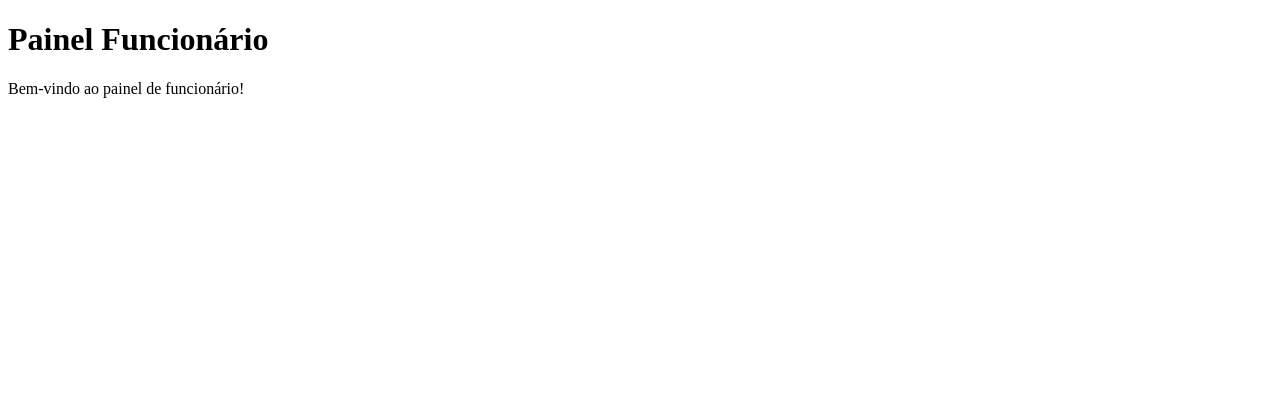
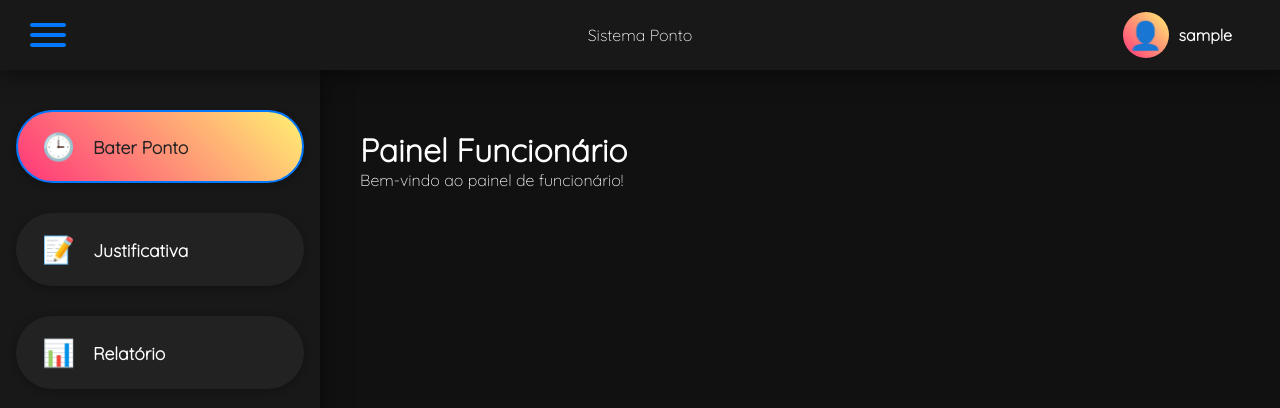
Before and after one commit to GianKretzl/point_system, a Flask app: page /employee in a window 1280 px wide. Shown: the top 408 px of the page. Run offline with Flask 3, Linux system fonts and the light colour scheme; the visitor is signed in with stand-in values (Sample User, id 1).

Commit message:
fix admin, create page employee

```diff
--- a/routes.py
+++ b/routes.py
@@ -1,6 +1,8 @@
 from flask import Blueprint, render_template, redirect, url_for, request, flash, session
-from models import User
+from models import EmployeeSchedule, User
 from forms import LoginForm
+from werkzeug.security import generate_password_hash
+from datetime import datetime
 
 bp = Blueprint('main', __name__)
 
@@ -41,15 +43,60 @@ def employee():
 
 @bp.route('/register_employees', methods=['GET', 'POST'])
 def register_employees():
+    if not session.get('username') or not session.get('is_admin'):
+        return redirect(url_for('main.login'))
     if request.method == 'POST':
-        # Lógica para cadastrar funcionário
-        pass
+        name = request.form.get('name')
+        username = request.form.get('username')
+        password = request.form.get('password')
+        is_admin = True if request.form.get('is_admin') == '1' else False
+
+        # Verifica se usuário já existe
+        if User.query.filter_by(username=username).first():
+            flash('Usuário já existe!', 'danger')
+            return render_template('register_employees.html')
+
+        user = User(
+            name=name,
+            username=username,
+            password=password,
+            is_admin=is_admin,
+            is_employee=True
+        )
+        from db import db
+        db.session.add(user)
+        db.session.commit()
+        flash('Funcionário cadastrado com sucesso!', 'success')
+        return redirect(url_for('main.register_employees'))
     return render_template('register_employees.html')
 
 @bp.route('/employee_schedule', methods=['GET', 'POST'])
 def employee_schedule():
-    # Lógica para cadastrar horário
-    return render_template('employee_schedule.html')
+    if not session.get('username') or not session.get('is_admin'):
+        return redirect(url_for('main.login'))
+    users = User.query.all()
+    if request.method == 'POST':
+        user_id = request.form.get('user_id')
+        date = request.form.get('date')
+        entry_time = request.form.get('entry_time')
+        exit_time = request.form.get('exit_time')
+
+        if not user_id or not date or not entry_time or not exit_time:
+            flash('Preencha todos os campos!', 'danger')
+            return render_template('employee_schedule.html', users=users)
+
+        schedule = EmployeeSchedule(
+            user_id=user_id,
+            date=datetime.strptime(date, '%Y-%m-%d').date(),
+            entry_time=datetime.strptime(entry_time, '%H:%M').time(),
+            exit_time=datetime.strptime(exit_time, '%H:%M').time()
+        )
+        from db import db
+        db.session.add(schedule)
+        db.session.commit()
+        flash('Horário cadastrado com sucesso!', 'success')
+        return redirect(url_for('main.employee_schedule'))
+    return render_template('employee_schedule.html', users=users)
 
 @bp.route('/logout', methods=['POST'])
 def logout():
--- /dev/null
+++ b/static/css/employee.css
@@ -0,0 +1,243 @@
+@import url("https://fonts.googleapis.com/css2?family=Quicksand:wght@300&display=swap");
+
+:root {
+    --background-dark: #111;
+    --background-light: #181818;
+    --primary: #0078ff;
+    --primary-gradient: linear-gradient(45deg, #ff357a, #fff172);
+    --accent: #ff357a;
+    --text: #fff;
+    --text-muted: #bbb;
+    --box-bg: #222;
+    --box-shadow: 0 4px 24px rgba(0,0,0,0.5);
+    --border-radius: 40px;
+}
+
+* {
+    margin: 0;
+    padding: 0;
+    box-sizing: border-box;
+    font-family: "Quicksand", sans-serif;
+}
+
+body {
+    background: var(--background-dark);
+    color: var(--text);
+    width: 100vw;
+    min-height: 100vh;
+    overflow-x: hidden;
+}
+
+header {
+    height: 70px;
+    width: 100vw;
+    padding: 0 30px;
+    background: var(--background-light);
+    position: fixed;
+    z-index: 100;
+    box-shadow: var(--box-shadow);
+    display: flex;
+    align-items: center;
+    justify-content: center;
+}
+
+.menu-btn {
+    position: absolute;
+    left: 30px;
+    top: 50%;
+    transform: translateY(-50%);
+    width: 36px;
+    height: 36px;
+    display: flex;
+    flex-direction: column;
+    justify-content: center;
+    cursor: pointer;
+    z-index: 200;
+    gap: 6px;
+}
+
+.menu-btn span {
+    display: block;
+    height: 4px;
+    width: 100%;
+    background: var(--primary);
+    border-radius: 2px;
+    transition: 0.3s;
+}
+
+.logosec {
+    width: 100%;
+    display: flex;
+    justify-content: center;
+    align-items: center;
+    position: relative;
+}
+
+.user-menu {
+    position: absolute;
+    right: 40px;
+    top: 50%;
+    transform: translateY(-50%);
+    display: flex;
+    align-items: center;
+    gap: 10px;
+    cursor: pointer;
+    z-index: 150;
+}
+
+.user-icon {
+    font-size: 1.7em;
+    background: var(--primary-gradient);
+    border-radius: 50%;
+    padding: 6px;
+    color: #222;
+}
+
+.user-name {
+    color: var(--text);
+    font-size: 1em;
+    font-weight: 600;
+    margin-right: 8px;
+}
+
+.user-dropdown {
+    display: none;
+    position: absolute;
+    top: 45px;
+    right: 0;
+    background: var(--background-light);
+    box-shadow: var(--box-shadow);
+    border-radius: 12px;
+    min-width: 120px;
+    padding: 10px 0;
+    z-index: 200;
+}
+
+.user-menu.active .user-dropdown {
+    display: block;
+}
+
+.logout-btn {
+    width: 100%;
+    background: none;
+    border: none;
+    color: var(--accent);
+    font-size: 1em;
+    padding: 10px 20px;
+    text-align: left;
+    cursor: pointer;
+    border-radius: 8px;
+    transition: background 0.2s;
+}
+
+.logout-btn:hover {
+    background: var(--primary-gradient);
+    color: #222;
+}
+
+.main-container {
+    display: flex;
+    width: 100vw;
+    position: relative;
+    top: 70px;
+    z-index: 1;
+}
+
+.navcontainer {
+    height: calc(100vh - 70px);
+    width: 320px;
+    background: var(--background-light);
+    box-shadow: var(--box-shadow);
+    display: flex;
+    flex-direction: column;
+    align-items: center;
+    padding-top: 40px;
+    transition: width 0.3s;
+}
+
+.navcontainer.navclose {
+    width: 0 !important;
+    min-width: 0 !important;
+    padding: 0 !important;
+    overflow: hidden !important;
+}
+
+.nav {
+    width: 100%;
+}
+
+.nav-upper-options {
+    display: flex;
+    flex-direction: column;
+    gap: 30px;
+    width: 100%;
+    align-items: center;
+}
+
+.nav-option {
+    width: 90%;
+    display: flex;
+    align-items: center;
+    gap: 18px;
+    padding: 18px 24px;
+    border-radius: var(--border-radius);
+    background: var(--box-bg);
+    color: var(--text);
+    font-size: 1.1em;
+    font-weight: 600;
+    text-decoration: none;
+    border: 2px solid transparent;
+    transition:
+        background 0.2s,
+        border 0.2s,
+        color 0.2s,
+        box-shadow 0.2s;
+    box-shadow: 0 2px 8px #0004;
+    cursor: pointer;
+}
+
+.nav-option span:first-child {
+    font-size: 1.5em;
+}
+
+.nav-option:hover,
+.nav-option:focus {
+    background: var(--primary-gradient);
+    color: #222;
+    border: 2px solid var(--primary);
+    box-shadow: 0 0 16px var(--accent), 0 2px 8px #0004;
+    outline: none;
+}
+
+.option1 {
+    background: linear-gradient(45deg, #ff357a, #fff172);
+    color: #222;
+    border: 2px solid var(--primary);
+}
+
+.main {
+    flex: 1;
+    padding: 60px 40px 40px 40px;
+    min-height: calc(100vh - 70px);
+    background: transparent;
+    overflow-y: auto;
+}
+
+/* Responsivo */
+@media (max-width: 900px) {
+    .navcontainer {
+        width: 80px;
+        padding-top: 20px;
+    }
+    .nav-option {
+        width: 60px;
+        padding: 14px 10px;
+        justify-content: center;
+    }
+    .nav-option span:last-child {
+        display: none;
+    }
+    .main {
+        padding: 40px 10px 10px 10px;
+    }
+}
--- a/templates/employee.html
+++ b/templates/employee.html
@@ -1,11 +1,75 @@
 <!DOCTYPE html>
-<html>
+<html lang="pt-br">
 <head>
     <meta charset="UTF-8" />
-    <title>Funcionario</title>
+    <title>Painel Funcionário</title>
+    <link rel="stylesheet" href="{{ url_for('static', filename='css/employee.css') }}">
 </head>
 <body>
-   <h1>Painel Funcionário</h1>
-   <p>Bem-vindo ao painel de funcionário!</p>
+    <header>
+        <div class="menu-btn" id="menuicn">
+            <span></span>
+            <span></span>
+            <span></span>
+        </div>
+        <div class="logosec">
+            <div class="logo">Sistema Ponto</div>
+        </div>
+        <div class="user-menu" id="userMenu">
+            <span class="user-icon">👤</span>
+            <span class="user-name">{{ username }}</span>
+            <div class="user-dropdown" id="userDropdown">
+                <form method="POST" action="{{ url_for('main.logout') }}">
+                    <button type="submit" class="logout-btn">Sair</button>
+                </form>
+            </div>
+        </div>
+    </header>
+    <div class="main-container">
+        <div class="navcontainer">
+            <nav class="nav">
+                <div class="nav-upper-options">
+                    <a href="#" class="nav-option option1">
+                        <span>🕒</span>
+                        <span>Bater Ponto</span>
+                    </a>
+                    <a href="#" class="nav-option option2">
+                        <span>📝</span>
+                        <span>Justificativa</span>
+                    </a>
+                    <a href="#" class="nav-option option3">
+                        <span>📊</span>
+                        <span>Relatório</span>
+                    </a>
+                </div>
+            </nav>
+        </div>
+        <div class="main">
+            <h1>Painel Funcionário</h1>
+            <p>Bem-vindo ao painel de funcionário!</p>
+        </div>
+    </div>
+    <script>
+    document.addEventListener("DOMContentLoaded", function() {
+        const menuicn = document.getElementById("menuicn");
+        const nav = document.querySelector(".navcontainer");
+        if (menuicn && nav) {
+            menuicn.addEventListener("click", () => {
+                nav.classList.toggle("navclose");
+            });
+        }
+        // Mini menu usuário
+        const userMenu = document.getElementById("userMenu");
+        if (userMenu) {
+            userMenu.addEventListener("click", function(e) {
+                e.stopPropagation();
+                userMenu.classList.toggle("active");
+            });
+            document.addEventListener("click", function() {
+                userMenu.classList.remove("active");
+            });
+        }
+    });
+    </script>
 </body>
 </html>
```
Also changed, not shown: static/css/employee_schedule.css (added, +117 -0 lines), static/css/register_employees.css (added, +117 -0 lines), templates/employee_schedule.html (+49 -14 lines), templates/register_employees.html (+44 -10 lines).
